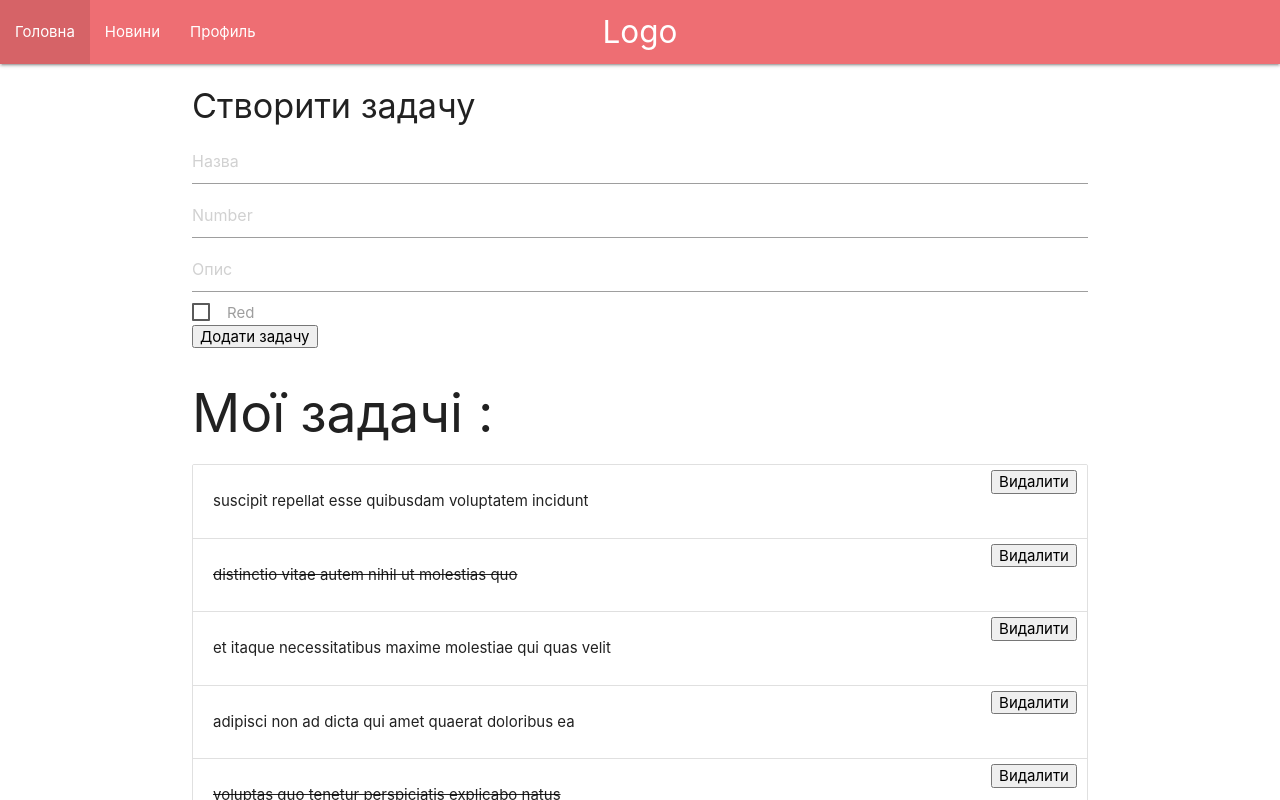
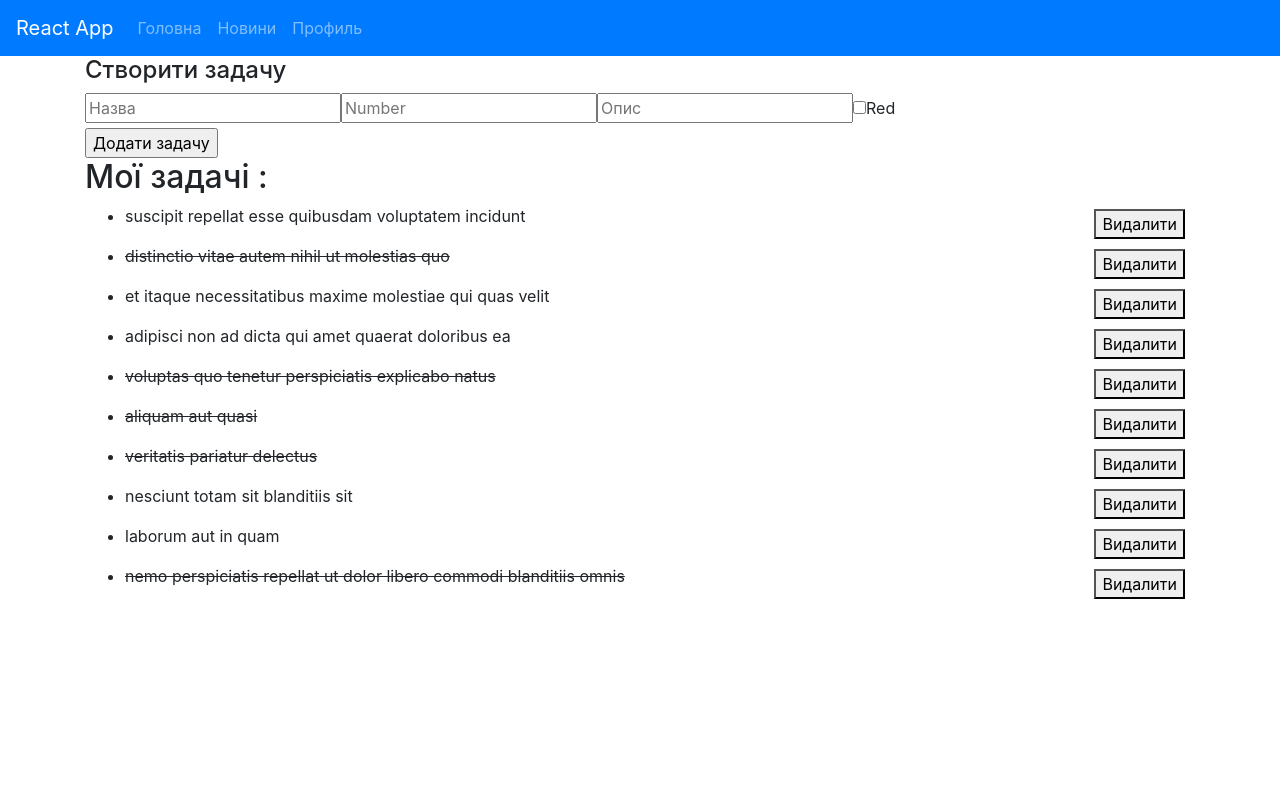
Before and after one commit to maksimilianius1989/job-react-less, a React (Create React App) app: page / in a window 1280 px wide. Shown: the top 800 px of the page. Built offline with nearby package versions, Linux system fonts and the light colour scheme.

Commit message:
Lesson 04_03_2020

```diff
--- a/package.json
+++ b/package.json
@@ -6,7 +6,9 @@
     "@testing-library/jest-dom": "^4.2.4",
     "@testing-library/react": "^9.3.2",
     "@testing-library/user-event": "^7.1.2",
+    "bootstrap": "^4.4.1",
     "react": "^16.12.0",
+    "react-bootstrap": "^1.0.0-beta.17",
     "react-dom": "^16.12.0",
     "react-router-dom": "^5.1.2",
     "react-scripts": "3.3.0"
--- a/public/index.html
+++ b/public/index.html
@@ -10,9 +10,6 @@
       content="Web site created using create-react-app"
     />
     <link rel="apple-touch-icon" href="%PUBLIC_URL%/logo192.png" />
-    <link href="https://fonts.googleapis.com/icon?family=Material+Icons" rel="stylesheet">
-    <link rel="stylesheet" href="https://cdnjs.cloudflare.com/ajax/libs/materialize/1.0.0/css/materialize.min.css">
-
     <!--
       manifest.json provides metadata used when your web app is installed on a
       user's mobile device or desktop. See https://developers.google.com/web/fundamentals/web-app-manifest/
--- a/src/App.js
+++ b/src/App.js
@@ -1,4 +1,5 @@
 import React from 'react';
+import 'bootstrap/dist/css/bootstrap.min.css';
 import './App.css';
 import {BrowserRouter as Router} from 'react-router-dom';
 
--- /dev/null
+++ b/src/api/postImage.js
@@ -0,0 +1,8 @@
+export const postImage = Object.freeze({
+	get: async (imageId) => {
+		const response = await fetch('https://twodayweb.ru/wp-json/wp/v2/media/' + imageId, {
+			method: 'GET'
+		});
+		return await response.json();
+	}
+});
--- /dev/null
+++ b/src/api/posts.js
@@ -0,0 +1,8 @@
+export const apiPosts = Object.freeze({
+	get: async (page) => {
+		const response = await fetch('https://twodayweb.ru/wp-json/wp/v2/posts?page=' + page, {
+			method: 'GET'
+		});
+		return await response.json();
+	}
+});
--- a/src/components/Post/index.js
+++ b/src/components/Post/index.js
@@ -1,8 +1,10 @@
 import React, {Fragment, useEffect, useState} from 'react';
 import {useParams} from "react-router-dom";
+import {Card, Spinner} from "react-bootstrap";
+import {PostImage} from "../postImage";
 
 export const Post = ()=> {
-	const[data, setData] = useState({});
+	const[data, setData] = useState(null);
 	const [loading, setLoading] = useState(true);
 	let { slug } = useParams();
 
@@ -16,14 +18,23 @@ export const Post = ()=> {
 		})()
 	}, []);
 	console.log(data);
+
+	if(loading || !data ) {
+		return <Spinner animation="border" variant="warning" />
+	}
+
 	return (
 		<Fragment>
-		{ loading ? 'Load' :
-			<div>
-				<h2>{data.title.rendered}</h2>
-				<p dangerouslySetInnerHTML={{ __html: data.content.rendered }} />
-			</div>
-		}
+			<Card>
+				<Card.Header>{data.title.rendered}</Card.Header>
+				<Card.Body>
+					<PostImage imageId={data.featured_media}  height='100%' width='100%' alt={data.title.rendered}/>
+					<Card.Title>{data.title.rendered}</Card.Title>
+					<Card.Text>
+						<p dangerouslySetInnerHTML={{ __html: data.content.rendered }} />
+					</Card.Text>
+				</Card.Body>
+			</Card>
 		</Fragment>
 
 	)
--- a/src/components/header/index.js
+++ b/src/components/header/index.js
@@ -1,6 +1,7 @@
-import React, {Component} from "react";
+import React, {Component, Fragment} from "react";
 import {book} from "../../routes/books";
 import {Link, NavLink} from "react-router-dom";
+import {Nav, Navbar} from "react-bootstrap";
 
 export class Header extends Component {
 	constructor(props) {
@@ -9,16 +10,16 @@ export class Header extends Component {
 	render() {
 
 		return (
-			<nav  >
-				<div className="nav-wrapper">
-					<a href="#"  className="brand-logo center">Logo</a>
-					<ul id="nav-mobile" className="left hide-on-med-and-down">
-						<li><Link  to={book.root.path}>{book.root.title}</Link></li>
-						<li><Link  to={book.news.path}>{book.news.title}</Link></li>
-						<li><Link  to={book.profile.path}>{book.profile.title}</Link></li>
-					</ul>
-				</div>
-			</nav>
+			<Fragment>
+				<Navbar bg="primary" variant="dark">
+					<Navbar.Brand href="/">React App</Navbar.Brand>
+					<Nav className="mr-auto">
+						<Nav.Link href={book.root.path}>{book.root.title}</Nav.Link>
+						<Nav.Link href={book.news.path}>{book.news.title}</Nav.Link>
+						<Nav.Link href={book.profile.path}>{book.profile.title}</Nav.Link>
+					</Nav>
+				</Navbar>
+			</Fragment>
 		)
 	}
 }
--- a/src/components/news/index.js
+++ b/src/components/news/index.js
@@ -1,35 +1,49 @@
 import React, {Fragment, useEffect, useState} from 'react';
 import {book} from "../../routes/books";
 import {Link} from "react-router-dom";
+import {apiPosts} from "../../api/posts";
+import {Media, Spinner} from "react-bootstrap";
+import {PostImage} from "../postImage";
 
 // https://twodayweb.ru/wp-json/wp/v2/posts
 
 export const News = () => {
-	const [posts, setPosts] = useState([]);
+	const [posts, setPosts] = useState(null);
 	const [loading, setLoading] = useState(false);
 
-	useEffect( ()=>{
-		(async ()=> {
+	useEffect(() => {
+		(async () => {
 			setLoading(true);
-			await fetch('https://twodayweb.ru/wp-json/wp/v2/posts')
-				.then(data => data.json())
-				.then(data => setPosts(data))
-				.then(()=> setLoading(false))
+			const data = await apiPosts.get(1);
+			setPosts(data);
+			setLoading(false)
 		})()
 
-	},[] );
+	}, []);
 
-	const renderPosts = ()=> {
-		return posts.map( el =>{
-				return <p key={el.id}><Link to={ `${book.post.pathurl}${el.id}` }>{el.title.rendered}</Link></p>
-		})
-	};
+	if (null === posts || loading) {
+		return <Spinner animation="grow" variant="danger"/>
+	}
+
+	const postList = posts.map( el => {
+		// return <p key={el.id}><Link to={`${book.post.pathurl}${el.id}`}>{el.title.rendered}</Link></p>
+		return (
+			<Media as="li">
+				<PostImage imageId={el.featured_media} height='64' width='64' alt={el.title.rendered} circle={true}/>
+				<Media.Body>
+					<h5><Link to={`${book.post.pathurl}${el.id}`}>{el.title.rendered}</Link></h5>
+					<p dangerouslySetInnerHTML={{ __html: el.excerpt.rendered }} />
+				</Media.Body>
+			</Media>
+		)
+	});
 
 	return (
 		<Fragment>
 			<h1>News</h1>
-			{loading ? 'Load' : ''}
-			{posts.length > 1 && renderPosts() }
+			<ul className="list-unstyled">
+				{postList}
+			</ul>
 		</Fragment>
 	)
 };
--- /dev/null
+++ b/src/components/postImage/index.js
@@ -0,0 +1,29 @@
+import React, {useEffect, useState} from 'react';
+import {postImage} from "../../api/postImage";
+import {Spinner, Image} from "react-bootstrap";
+
+export const PostImage = ({imageId, width, height, alt, circle}) => {
+	const [urlImage, setUrlImage] = useState(null);
+
+	useEffect(() => {
+		(async () => {
+			const data = await postImage.get(imageId);
+			setUrlImage(data.guid.rendered);
+		})()
+
+	}, []);
+	if(null === urlImage) {
+		return <Spinner animation="border" variant="warning" />
+	}
+
+	return (
+		<Image
+			roundedCircle={circle}
+			width={width}
+			height={height}
+			className="mr-3"
+			src={urlImage}
+			alt={alt}
+		/>
+	)
+}
--- a/src/template/index.js
+++ b/src/template/index.js
@@ -1,17 +1,16 @@
 import React, {Fragment, Children} from 'react';
 import {Header} from "../components/header";
-import {List} from "../components/list";
+import {Col, Container, Row} from "react-bootstrap";
 
 export const Template = (props) => {
-	// console.log(props);
-	// console.log(props.children);
-	// console.log(Children.toArray(props.children));
 	return (
 		<Fragment>
 			<Header/>
-			<div className="container">
-				{props.children}
-			</div>
+			<Container>
+				<Row>
+					<Col>{props.children}</Col>
+				</Row>
+			</Container>
 		</Fragment>
 	)
 }
```
Also changed, not shown: 1 other file (tests, documents, lock files or other folders).
